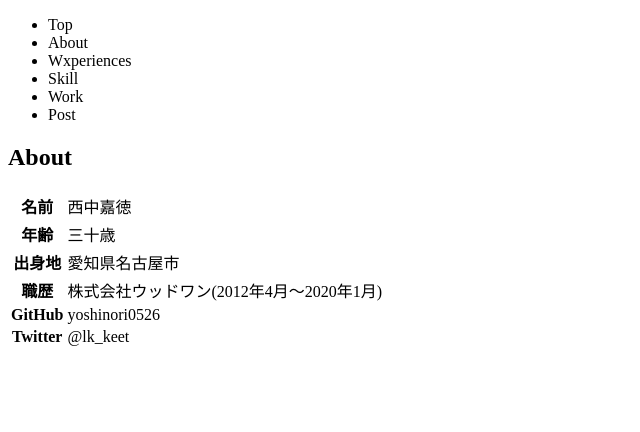
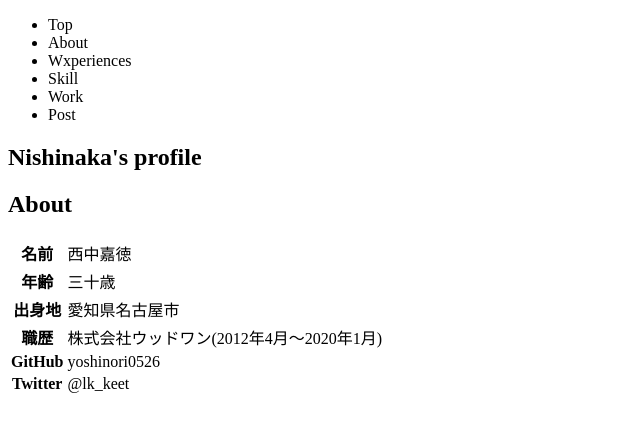
Before and after one commit to nydev2020/my-profile, a Vue app: page / in a window 1280 px wide. Shown: the top 432 px of the page, without its empty margins (0-640 px from the left). Built offline with nearby package versions, Linux system fonts and the light colour scheme.

Commit message:
Top
Topのコンポーネント作成

```diff
--- a/src/App.vue
+++ b/src/App.vue
@@ -1,18 +1,21 @@
 <template>
   <div>
     <Header></Header>
+    <Top></Top>
     <About></About>
   </div>
 </template>
 
 <script>
 import Header from './components/Header.vue'
+import Top from './components/Top.vue'
 import About from './components/About.vue'
 
 
 export default {
   components: {
     Header,
+    Top,
     About,
   }
 }
--- /dev/null
+++ b/src/components/Top.vue
@@ -0,0 +1,11 @@
+<template>
+  <div>
+    <h2>Nishinaka's profile</h2>
+  </div>
+</template>
+
+<script>
+export default {
+
+}
+</script>
```
